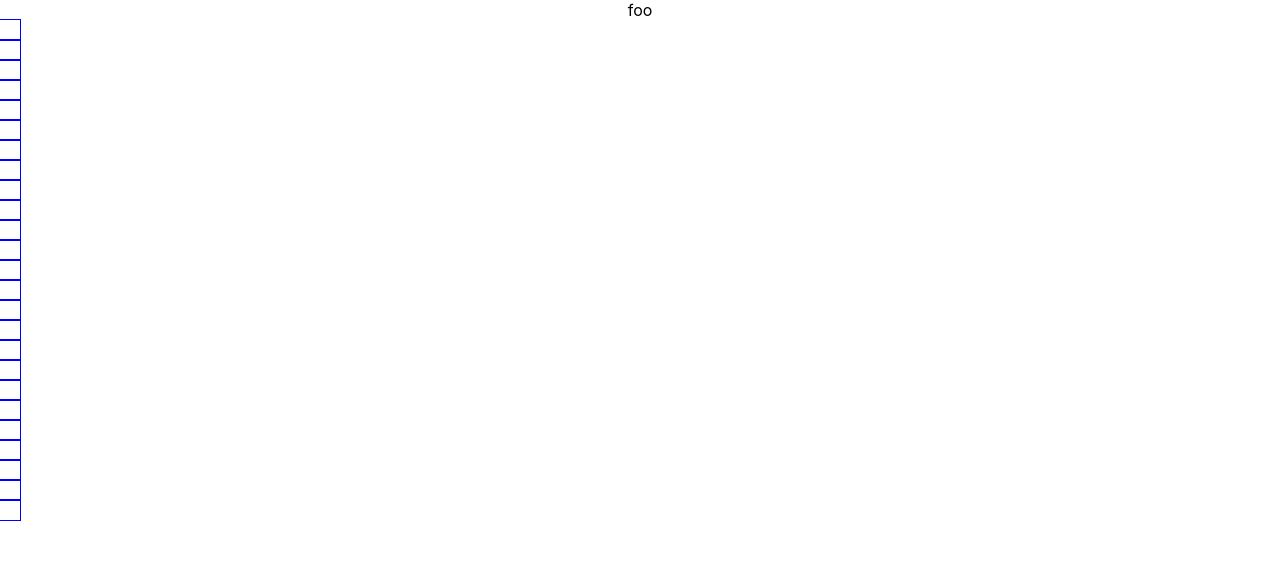
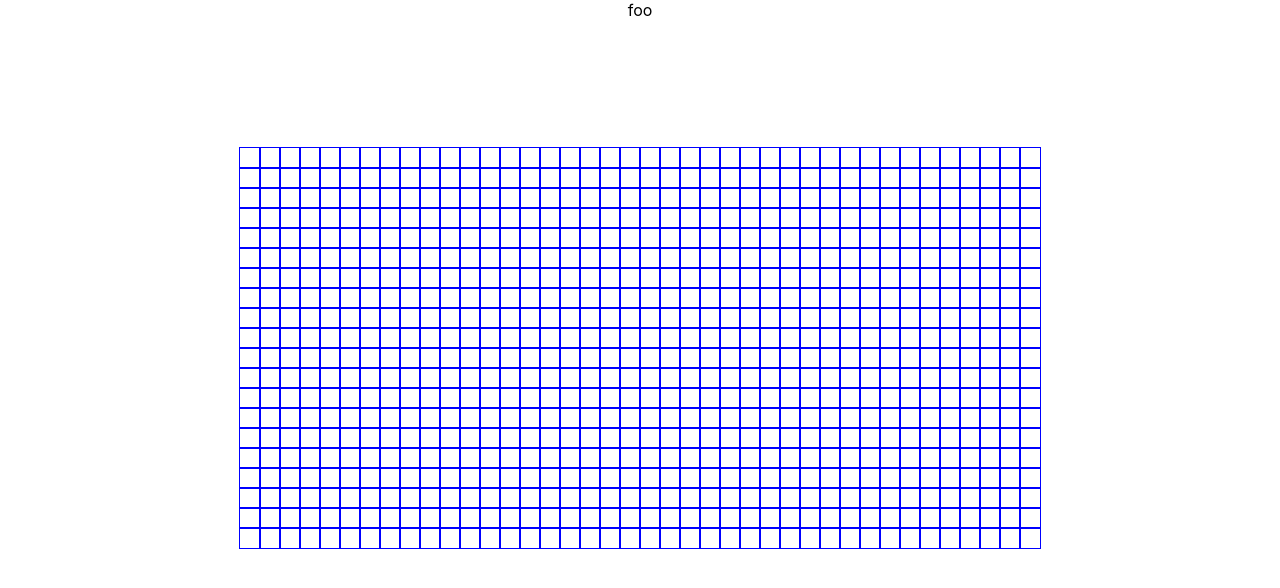
Before and after one commit to Isildur-sys/TravelingSalesmanVisualizer, a React (Create React App) app: page / in a window 1280 px wide. Shown: the top 588 px of the page. Built offline with nearby package versions, Linux system fonts and the light colour scheme.

Commit message:
Modify grid css to make it coherent and centered

```diff
--- a/src/TravelingSalesmanVisualizer/Node/Node.css
+++ b/src/TravelingSalesmanVisualizer/Node/Node.css
@@ -2,4 +2,6 @@
     width: 20px;
     height: 20px;
     outline: 1px solid blue;
+    display: grid;
+    float:left;
 }
--- a/src/TravelingSalesmanVisualizer/NodeGrid/NodeGrid.css
+++ b/src/TravelingSalesmanVisualizer/NodeGrid/NodeGrid.css
@@ -1,3 +1,5 @@
 .nodegrid {
-
+    display: grid;
+    justify-content: center;
+    margin-top: 10%;
 }
--- a/src/TravelingSalesmanVisualizer/NodeGrid/NodeGrid.tsx
+++ b/src/TravelingSalesmanVisualizer/NodeGrid/NodeGrid.tsx
@@ -1,6 +1,9 @@
 import React, { Component } from 'react';
 import Node from '../Node/Node'
 import './NodeGrid.css';
+
+const GRID_WIDTH = 40;
+const GRID_HEIGHT = 20;
 
 interface State {
     nodes: any[];
@@ -20,9 +23,9 @@ export default class NodeGrid extends Component<Props, State> {
     componentDidMount() {
         const nodes = [];
 
-        for(let i = 0; i < 5; i++) {
+        for(let i = 0; i < GRID_HEIGHT; i++) {
             const row = [];
-            for(let ind = 0; ind < 5; ind++) {
+            for(let ind = 0; ind < GRID_WIDTH; ind++) {
                 row.push([]);
             }
             nodes.push(row);
@@ -38,7 +41,7 @@ export default class NodeGrid extends Component<Props, State> {
         console.log(nodes);
         return(
             <div className='nodegrid'>
-                {nodes.map((row, index) => {
+                {nodes.map((row:any, index:any) => {
                     return <div>
                         {row.map((node:any, nodeInd:any) => <Node></Node>)}
                     </div>
```
